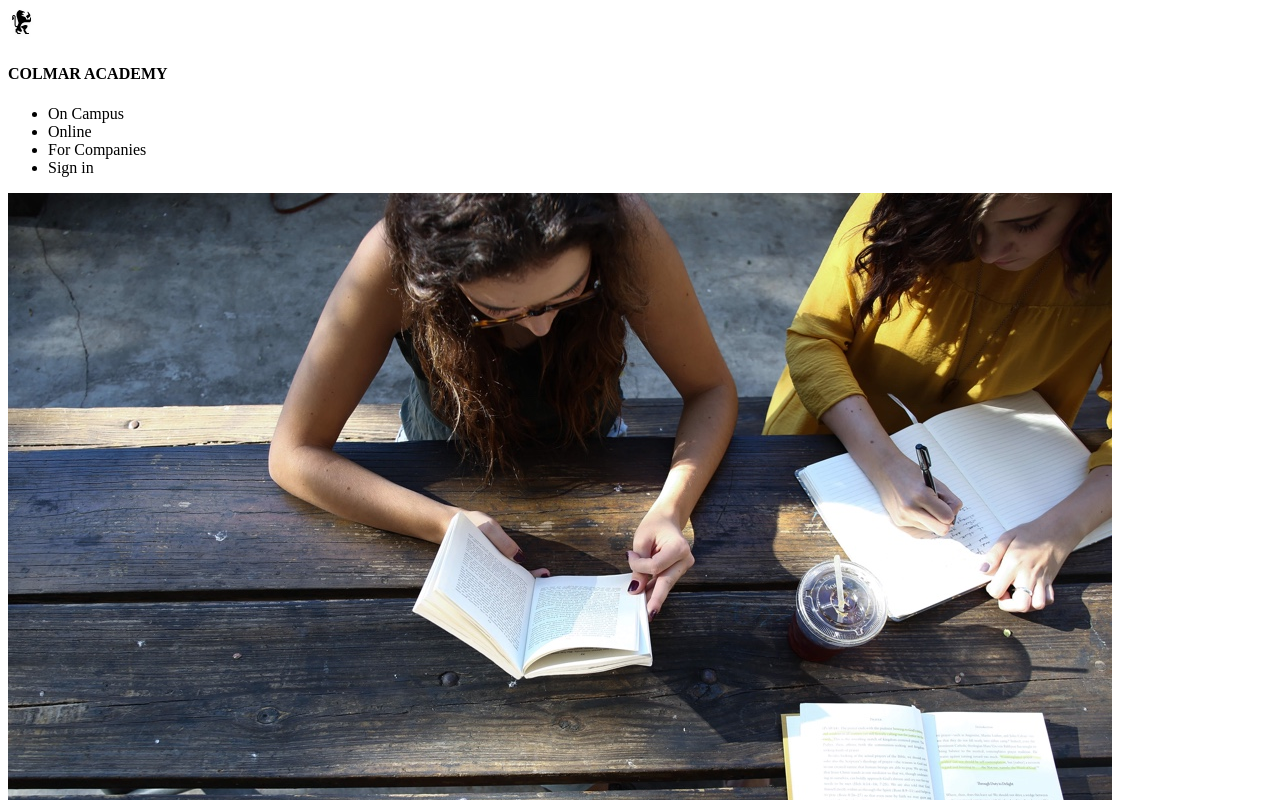
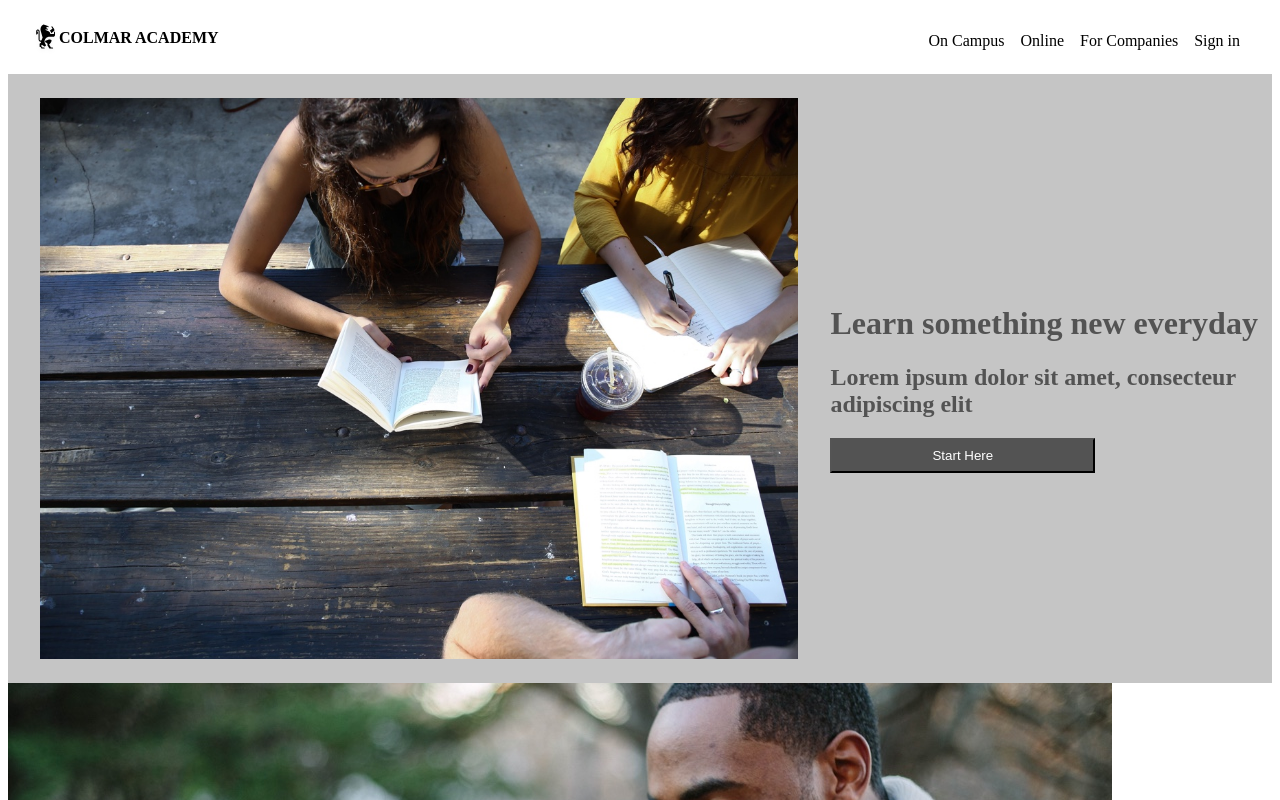
Before and after one commit to rhysfreeman/Colmar_Academy, a plain HTML site: page index.html in a window 1280 px wide. Shown: the top 800 px of the page. Drawn offline with Linux system fonts and the light colour scheme.

Commit message:
CSS for nav and banner minor html tweaks

```diff
--- a/index.html
+++ b/index.html
@@ -8,11 +8,13 @@
 <body>
     <nav>
         <!--Logo-->
+        <div class="logo">
         <img src="resources/images/ic-logo.svg">
         <h4 class="Colmar">COLMAR <span class="academy">ACADEMY</span></h4>
+        </div>
 
         <!--nav bar-->
-        <ul>
+        <ul id="menu">
             <li>On Campus</li>
             <li>Online</li>
             <li>For Companies</li>
@@ -23,11 +25,12 @@
     <main>
             <div class="banner">
                 <img src="resources/images/banner.jpg">
+                <div class="bannertext">
                 <h1>Learn something new everyday</h1>
                 <h2>Lorem ipsum dolor sit amet, consecteur adipiscing elit</h2>
 
                 <button>Start Here</button>
-
+                </div>
             </div>
             <div class="information">
                 <div class="infoleft">
--- a/resources/css/style.css
+++ b/resources/css/style.css
@@ -0,0 +1,69 @@
+/*body {
+
+} */
+
+nav{
+    width: 100%;
+    height: 64px;
+
+}
+nav img {
+    margin-left: 24px;
+    margin right: 4px;
+}
+
+
+nav .logo {
+    display: flex;
+    float: left;
+   /* height: 32px; */
+
+}
+nav ul {
+    display: flex;
+    list-style: none;
+    float: right;
+    margin-right: 24px;
+
+}
+#menu {
+    float: right;
+}
+nav li {
+    padding: 8px;
+}
+
+.banner {
+    background-color: rgb(197, 197, 197);
+    display: flex;
+    width: 100%;
+    color: rgb(83, 83, 83);
+}
+
+.banner img{
+    width: 60%;
+    margin: 24px 32px;
+}
+.banner .bannertext {
+    float: right;
+    text-align: left;
+    align-self: center;
+
+}
+
+.bannertext button {
+    width: 60%;
+    padding: 8px;
+    background-color: rgb(83,83,83);
+    color: white;
+}
+
+
+
+
+
+
+/*img {
+    so I can see what I'm doing
+    opacity: 0.1;
+} */
```
